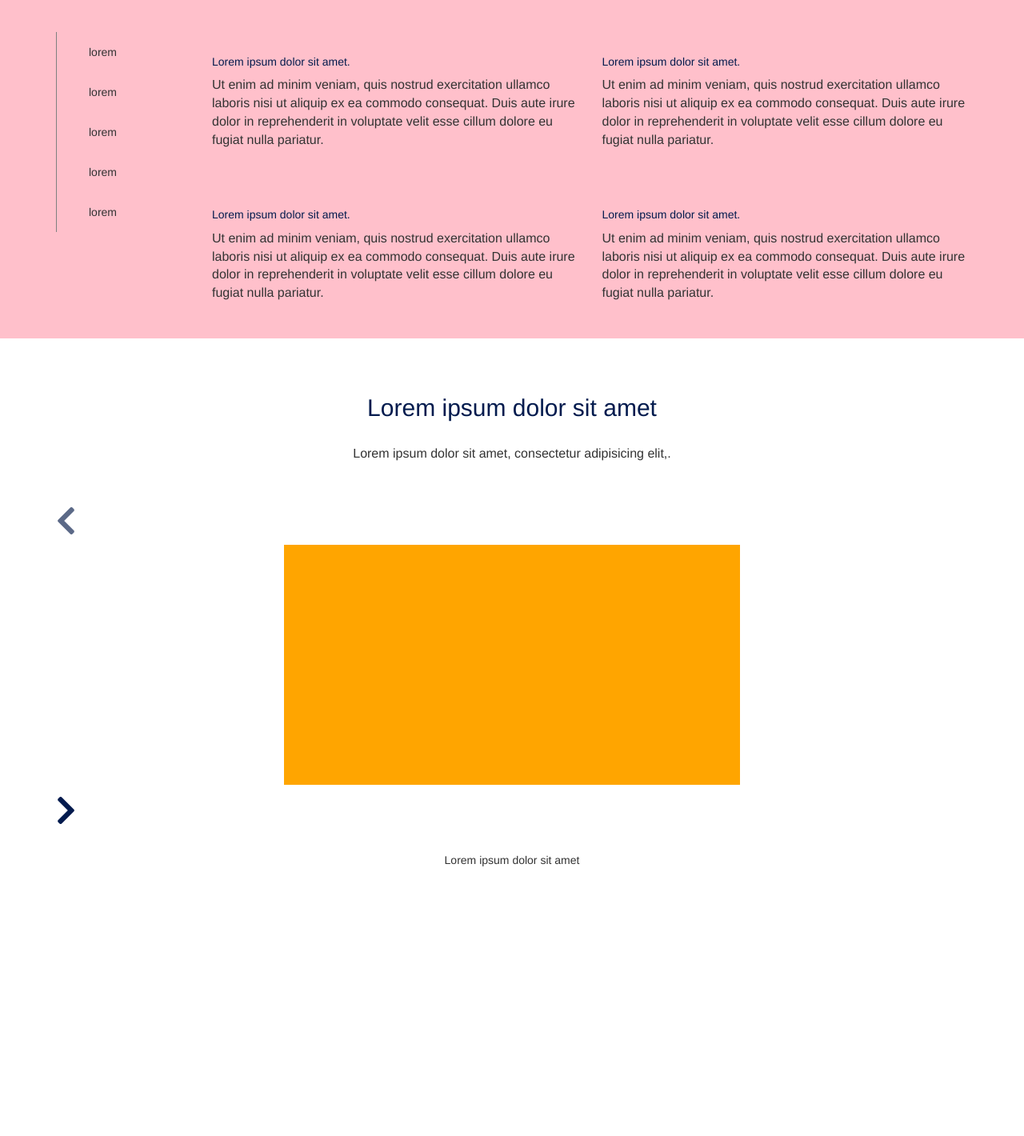
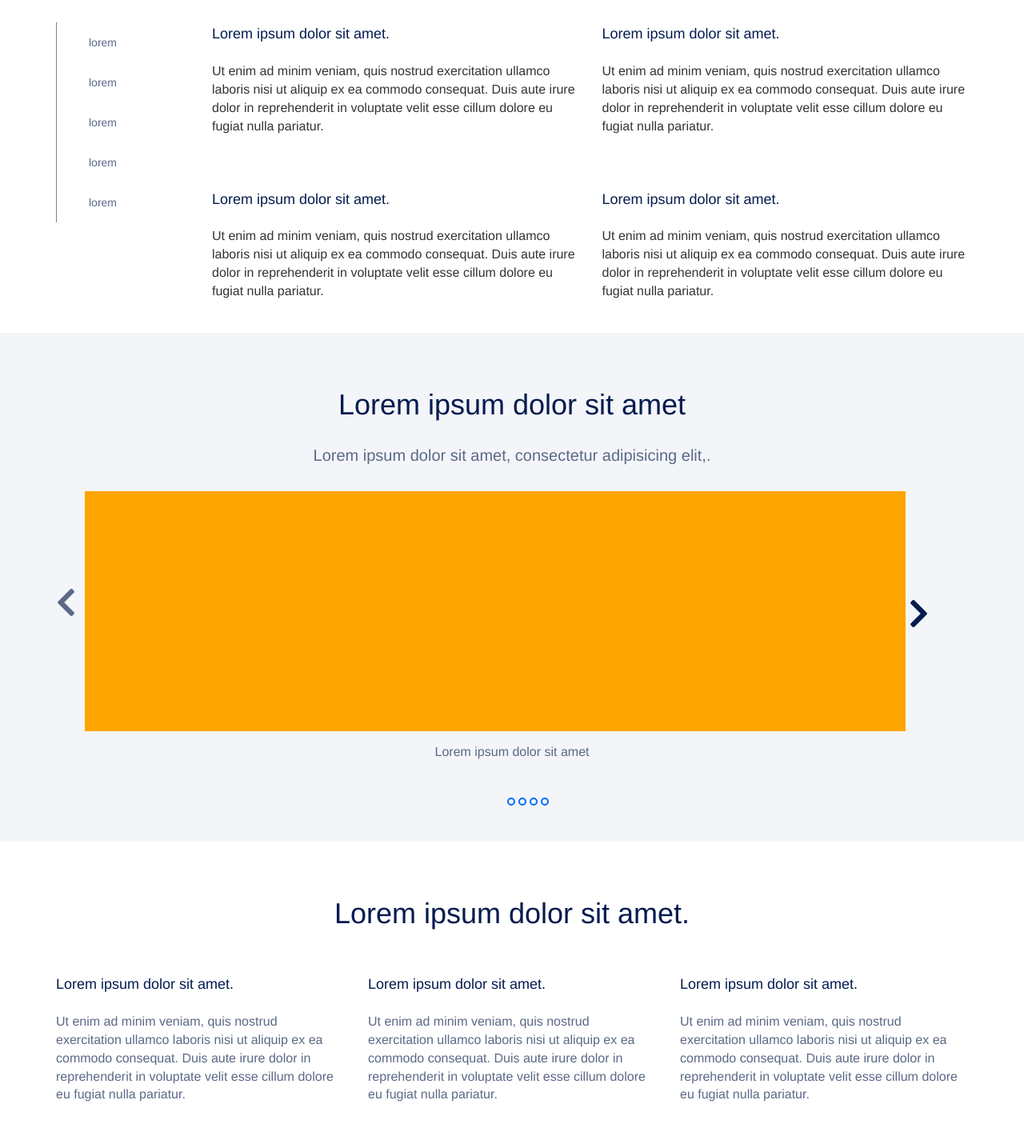
Before and after one commit to TMargherita/html-css-digitalocean, a plain HTML site: page index.html in a window 1280 px wide. Shown: the part 973-2393 px from the top of the page at 80% size. Before the commit the page ends 2067 px from the top, so only its background shows below. Drawn offline with Linux system fonts and the light colour scheme.

Commit message:
fine sezione 4

```diff
--- a/css/style.css
+++ b/css/style.css
@@ -4,7 +4,7 @@ body {
 
   /*mix*/
 .bg_white {
-  background-color:pink;
+  background-color:#fff;
 }
 
 .bg_blue {
@@ -34,57 +34,66 @@ body {
   display: inline-block;
 }
 
+.btn_galleria {
+  display: inline-block;
+  width: 10px;
+  height: 10px;
+  border: 2px solid #0069ff;
+  border-radius: 10px;
+  text-align: center;
+}
+
 /*typo*/
-h1 {
-
+.titolo_big{
   color: #fff;
   font-size: 58px;
  }
 
-h2 {
+.titolo_sezione {
   font-size: 36px;
   padding-top: 50px;
   padding-bottom: 20px;
 }
 
-h5 {
+.titolo_paragrafi {
   font-size: 18px;
   font-weight: 500;
   padding-top: 20px;
 }
 
-h6 {
+.titolo_small {
   font-size: 14px;
 }
 
-p {
+.small_p {
   font-size: 16px;
-  padding-bottom: 35px;
+  padding-bottom: 30px;
+  padding-top: 15px;
 }
 
-.medium-p {
+.medium_p {
   font-size: 20px;
   color: #5b6987;
+  padding-bottom: 20px;
 }
-.large-p {
+.large_p {
   font-size: 24px;
 }
-.link-color {
-  background-color: inherit;
+.link_logo {
   color: #0069ff;
 }
 
-.dark-grey {
+.colore_grey {
   color: #5b6987;
 }
 
-.dark-blue {
-  color: #031b4e;
+.colore_dark {
+  color: hsl(221,93%,16%);
 }
 
 /*HEADER*/
 /*header-top*/
-.header-top {
+.header_top {
   position: fixed;
   top: 0;
   left: 0;
@@ -121,8 +130,6 @@ p {
 }
 
 .titolo_jumbo {
-  color: #fff;
-  font-weight: bold;
   margin-top: 70px;
 }
 
@@ -142,13 +149,13 @@ p {
   margin: 40px 0;
 }
 
-.box-logo {
+.box_logo {
   height: 30px;
   background-color: green;
   margin: 25px 0;
 }
 
-.box-logo img {
+.box_logo img {
   width: 100%;
 }
 
@@ -159,25 +166,45 @@ p {
 }
 
 /*caselle testo*/
-.caselle-testo {
+.caselle_testo {
   height: 500px;
+  padding: 50px 0;
 }
 
-.lista-centrale {
+.lista_centrale {
   list-style: none;
   border-left: 1px solid grey;
-  margin-bottom: 15px;
+  margin: 25px 0;
 }
 
-.lista-centrale li {
+.lista_centrale li {
   padding: 15px 0;
 }
 
 /*galleria*/
 
-.box-immagine {
-  width: 50%;
+.box_immagine {
+  display: inline-block;
+  vertical-align: middle;
+  text-align: center;
+  width: 90%;
   height:300px;
   margin:auto;
   background-color: orange;
 }
+
+.lista_galleria {
+  padding-bottom: 30px;
+}
+.lista_galleria li {
+  display: inline-block;
+  list-style: none;
+  text-align: center;
+}
+.lista_galleria li:first-child {
+  color: #0069ff;
+}
+ /*caselle testi centrale*/
+.testo_centrale {
+  height: 700px;
+}
--- a/index.html
+++ b/index.html
@@ -12,7 +12,7 @@
   <body>
     <header>
       <!--header-top-->
-      <div class="header_top bg_white">
+      <div class="header-top bg_white">
         <div class="container">
           <div class="row">
       <!--logo-->
@@ -49,8 +49,8 @@
           <div class="container">
             <div class="row">
               <div class="col-lg-6 col-md-7 col-sm-12">
-                <h1 class="titolo_jumbo">Lorem ipsum dolor sit amet, consectetur adipisicing elit.</h1>
-                <p class="testo_jumbo large-p"> Ut enim ad minim veniam, quis nostrud exercitation ullamco laboris nisi ut aliquip ex ea commodo consequat. Duis aute irure dolor in reprehenderit in voluptate velit esse cillum dolore eu fugiat nulla pariatur.</p>
+                <h1 class="titolo_jumbo titolo_big">Lorem ipsum dolor sit amet, consectetur adipisicing elit.</h1>
+                <p class="testo_jumbo large_p"> Ut enim ad minim veniam, quis nostrud exercitation ullamco laboris nisi ut aliquip ex ea commodo consequat. Duis aute irure dolor in reprehenderit in voluptate velit esse cillum dolore eu fugiat nulla pariatur.</p>
               </div>
               <div class="col-lg-6 col-md-5 col-sm-12">
                 <div class="form_white">
@@ -70,38 +70,38 @@
           <div class="row">
         <!--titolo loghi-->
             <div class="col-lg-12">
-              <h6 class="testo_loghi text-uppercase">Lorem ipsum dolor sit amet</h6>
+              <h6 class="titolo_small testo_loghi text-uppercase">Lorem ipsum dolor sit amet</h6>
             </div>
           </div>
         <!--immagini loghi-->
           <div class="row">
             <div class="col-lg-2 col-sm-2 col-xs-6">
-              <div class="box-logo">
+              <div class="box_logo">
                 <img src="" alt="">
               </div>
             </div>
             <div class="col-lg-2 col-sm-2 col-xs-6">
-              <div class="box-logo">
+              <div class="box_logo">
                 <img src="" alt="">
               </div>
             </div>
             <div class="col-lg-2 col-sm-2 col-xs-6">
-              <div class="box-logo">
+              <div class="box_logo">
                 <img src="" alt="">
               </div>
             </div>
             <div class="col-lg-2 col-sm-2 col-xs-6">
-              <div class="box-logo">
+              <div class="box_logo">
                 <img src="" alt="">
               </div>
             </div>
             <div class="col-lg-2  col-sm-2 col-xs-6">
-              <div class="box-logo">
+              <div class="box_logo">
                 <img src="" alt="">
               </div>
             </div>
             <div class="col-lg-2 col-sm-2 col-xs-6">
-              <div class="box-logo">
+              <div class="box_logo">
                 <img src="" alt="">
               </div>
             </div>
@@ -110,19 +110,19 @@
         <!--link sezione loghi-->
           <div class="row">
             <div class="col-lg-12">
-              <p class="link-logo">Lorem ipsum dolor sit amet</p>
+              <p class="link_logo">Lorem ipsum dolor sit amet</p>
             </div>
           </div>
         </div>
       </section>
       <!--/sezione loghi-->
       <!--sezione caselle testo-->
-      <section id="caselle-testo" class="bg_white">
+      <section id="caselle_testo" class="bg_white">
         <div class="container">
           <div class="row">
             <div class="col-lg-12">
-              <h2 class="dark-blue text-center">Lorem ipsum dolor sit amet.</h2>
-              <p class="medium-p text-center">Lorem ipsum dolor sit amet, consectetur adipisicing elit, sed do eiusmod tempor incididunt ut labore et dolore magna aliqua. </p>
+              <h2 class="titolo_sezione colore_dark text-center">Lorem ipsum dolor sit amet.</h2>
+              <p class="medium_p text-center">Lorem ipsum dolor sit amet, consectetur adipisicing elit, sed do eiusmod tempor incididunt ut labore et dolore magna aliqua. </p>
             </div>
           </div>
         </div>
@@ -130,7 +130,7 @@
           <div class="container">
             <div class="row">
               <div class="col-lg-2 col-sm-2 col-xs-12">
-                <ul class="lista-centrale">
+                <ul class="lista_centrale colore_grey">
                   <li>lorem</li>
                   <li>lorem</li>
                   <li>lorem</li>
@@ -141,22 +141,22 @@
               <div class="col-lg-10 col-sm-10 col-xs-12">
                 <div class="row">
                   <div class="col-lg-6 col-sm-6 col-xs-12">
-                    <h5 class="dark-blue">Lorem ipsum dolor sit amet.</h5>
-                    <p>Ut enim ad minim veniam, quis nostrud exercitation ullamco laboris nisi ut aliquip ex ea commodo consequat. Duis aute irure dolor in reprehenderit in voluptate velit esse cillum dolore eu fugiat nulla pariatur.</p>
+                    <h5 class="titolo_paragrafi colore_dark">Lorem ipsum dolor sit amet.</h5>
+                    <p class="small_p">Ut enim ad minim veniam, quis nostrud exercitation ullamco laboris nisi ut aliquip ex ea commodo consequat. Duis aute irure dolor in reprehenderit in voluptate velit esse cillum dolore eu fugiat nulla pariatur.</p>
                   </div>
                   <div class="col-lg-6 col-sm-6 col-xs-12">
-                    <h5 class="dark-blue">Lorem ipsum dolor sit amet.</h5>
-                    <p>Ut enim ad minim veniam, quis nostrud exercitation ullamco laboris nisi ut aliquip ex ea commodo consequat. Duis aute irure dolor in reprehenderit in voluptate velit esse cillum dolore eu fugiat nulla pariatur.</p>
+                    <h5 class="titolo_paragrafi colore_dark">Lorem ipsum dolor sit amet.</h5>
+                    <p class="small_p">Ut enim ad minim veniam, quis nostrud exercitation ullamco laboris nisi ut aliquip ex ea commodo consequat. Duis aute irure dolor in reprehenderit in voluptate velit esse cillum dolore eu fugiat nulla pariatur.</p>
                   </div>
                 </div>
                 <div class="row">
                   <div class="col-lg-6 col-sm-6 col-xs-12">
-                    <h5 class="dark-blue">Lorem ipsum dolor sit amet.</h5>
-                    <p>Ut enim ad minim veniam, quis nostrud exercitation ullamco laboris nisi ut aliquip ex ea commodo consequat. Duis aute irure dolor in reprehenderit in voluptate velit esse cillum dolore eu fugiat nulla pariatur.</p>
+                    <h5 class="titolo_paragrafi colore_dark">Lorem ipsum dolor sit amet.</h5>
+                    <p class="small_p">Ut enim ad minim veniam, quis nostrud exercitation ullamco laboris nisi ut aliquip ex ea commodo consequat. Duis aute irure dolor in reprehenderit in voluptate velit esse cillum dolore eu fugiat nulla pariatur.</p>
                   </div>
                   <div class="col-lg-6 col-sm-6 col-xs-12">
-                    <h5 class="dark-blue">Lorem ipsum dolor sit amet.</h5>
-                    <p>Ut enim ad minim veniam, quis nostrud exercitation ullamco laboris nisi ut aliquip ex ea commodo consequat. Duis aute irure dolor in reprehenderit in voluptate velit esse cillum dolore eu fugiat nulla pariatur.</p>
+                    <h5 class="titolo_paragrafi colore_dark">Lorem ipsum dolor sit amet.</h5>
+                    <p class="small_p">Ut enim ad minim veniam, quis nostrud exercitation ullamco laboris nisi ut aliquip ex ea commodo consequat. Duis aute irure dolor in reprehenderit in voluptate velit esse cillum dolore eu fugiat nulla pariatur.</p>
                   </div>
                 </div>
               </div>
@@ -164,12 +164,12 @@
           </div>
         </div>
       </section>
-      <section id="galleria">
+      <section id="galleria" class="bg_grey">
         <div class="container">
           <div class="row">
             <div class="col-lg-12 ">
-              <h2 class="dark-blue text-center">Lorem ipsum dolor sit amet</h2>
-              <p class="mediu-p text-center">Lorem ipsum dolor sit amet, consectetur adipisicing elit,.</p>
+              <h2 class="titolo_sezione colore_dark text-center">Lorem ipsum dolor sit amet</h2>
+              <p class="medium_p text-center">Lorem ipsum dolor sit amet, consectetur adipisicing elit,.</p>
             </div>
           </div>
           <div class="row">
@@ -177,15 +177,54 @@
               <span class="freccia_sx">
                 <i class="fas fa-chevron-left freccia_sx"></i>
               </span>
-              <div class="box-immagine"></div>
-              <span class="freccia_dx">
-                <i class="fas fa-chevron-right freccia_dx"></i>
-              </span>
+              <div class="box_immagine text-center"></div>
+                <span class="freccia_dx">
+                  <i class="fas fa-chevron-right freccia_dx"></i>
+                </span>
             </div>
           </div>
           <div class="row">
             <div class="col-lg-12">
-              <h5 class="text-center">Lorem ipsum dolor sit amet</h5>
+              <p class="small_p colore_grey text-center">Lorem ipsum dolor sit amet</p>
+            </div>
+            <div class="col-lg-12">
+              <ul class="lista_galleria text-center">
+                <li>
+                  <a href="#" class="btn_galleria"></a>
+                </li>
+                <li>
+                  <a href="#" class="btn_galleria"></a>
+                </li>
+                <li>
+                  <a href="#" class="btn_galleria"></a>
+                </li>
+                <li>
+                  <a href="#" class="btn_galleria"></a>
+                </li>
+              </ul>
+            </div>
+          </div>
+        </div>
+      </section>
+      <section id= "testo_centrale" class="bg_white">
+        <div class="container">
+          <div class="row">
+            <div class="col-lg-12">
+              <h2 class="titolo_sezione colore_dark text-center">Lorem ipsum dolor sit amet.</h2>
+            </div>
+          </div>
+          <div class="row">
+            <div class="col-lg-4 col-sm-4 col-xs-12">
+              <h5 class="titolo_paragrafi colore_dark">Lorem ipsum dolor sit amet.</h5>
+              <p class="small_p colore_grey">Ut enim ad minim veniam, quis nostrud exercitation ullamco laboris nisi ut aliquip ex ea commodo consequat. Duis aute irure dolor in reprehenderit in voluptate velit esse cillum dolore eu fugiat nulla pariatur.</p>
+            </div>
+            <div class="col-lg-4 col-sm-4 col-xs-12">
+              <h5 class="titolo_paragrafi colore_dark">Lorem ipsum dolor sit amet.</h5>
+              <p class="small_p colore_grey">Ut enim ad minim veniam, quis nostrud exercitation ullamco laboris nisi ut aliquip ex ea commodo consequat. Duis aute irure dolor in reprehenderit in voluptate velit esse cillum dolore eu fugiat nulla pariatur.</p>
+            </div>
+            <div class="col-lg-4 col-sm-4 col-xs-12">
+              <h5 class="titolo_paragrafi colore_dark">Lorem ipsum dolor sit amet.</h5>
+              <p class="small_p colore_grey">Ut enim ad minim veniam, quis nostrud exercitation ullamco laboris nisi ut aliquip ex ea commodo consequat. Duis aute irure dolor in reprehenderit in voluptate velit esse cillum dolore eu fugiat nulla pariatur.</p>
             </div>
           </div>
         </div>
```
